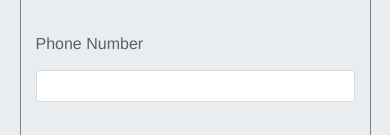
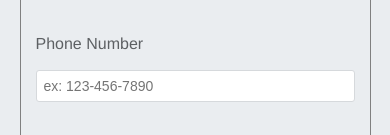
Before and after one commit to chapmancbVCU/cv-application, a React (Create React App) app: page / in a window 390 px wide. Shown: the part 709-844 px from the top of the page. Built offline with nearby package versions, Linux system fonts and the light colour scheme.

Commit message:
Added form validation for phone number input.

```diff
--- a/src/App.css
+++ b/src/App.css
@@ -76,7 +76,8 @@ body {
   flex-direction: column;
 }
 
-.form-row input[type='text'] {
+.form-row input[type='text'],
+.form-row input[type='tel'] {
   background-color: #FFFFFF;
   border: solid 1px #D6D9DC;
   border-radius: 3px;
@@ -168,7 +169,8 @@ h2 {
     align-items: flex-start; /* To avoid stretching */
     margin-bottom: 20px;
   }
-  .form-row input[type='text'] {
+  .form-row input[type='text'],
+  .form-row input[type='tel'] {
     height: initial;
     flex-grow: 1;
   }
--- a/src/components/CV.tsx
+++ b/src/components/CV.tsx
@@ -50,7 +50,7 @@ const CV : FC<CVProps> = ({
     return(
         <div className="cv-container">
             <div className="cv-header">
-                <img className="cv-photo"></img>
+                <img className="cv-photo" alt="Profile"></img>
                 <div className="name-title">
                     <div className="cv-header-text cv-name">{firstName}</div>
                     <div className="cv-header-text cv-name"> {lastName}</div>
--- a/src/components/Form.tsx
+++ b/src/components/Form.tsx
@@ -26,6 +26,7 @@ interface ApplicationProps {
     lastName: string;
     linkedInLink: string;
     phone: string;
+    phoneNumberFormatter: any;
     profile: string;
     title: string;
 }
@@ -47,6 +48,7 @@ const Form : FC<ApplicationProps> = ({
         handleTitleInput,
         lastName,
         linkedInLink,
+        phoneNumberFormatter,
         phone,
         profile,
         title
@@ -114,10 +116,14 @@ const Form : FC<ApplicationProps> = ({
                     <label htmlFor="phone">Phone Number</label>
                     <input id="phone"
                         name="phone"
-                        type="text"
-                        minLength={5}
+                        type="tel"
+                        pattern="[0-9]{3}-[0-9]{3}-[0-9]{4}"
+                        minLength={12}
+                        maxLength={12}
+                        placeholder="ex: 123-456-7890"
                         required
                         onChange={(event) => handlePhoneNumberInput(event)}
+                        onKeyDown={(event) => phoneNumberFormatter(event)}
                         value={phone}/>
                 </div>
                 <div className="form-row">
--- a/src/components/Main.tsx
+++ b/src/components/Main.tsx
@@ -25,6 +25,51 @@ function Main() {
     const [phone, setPhoneNumber] = useState("");
     const [profile, setProfile] = useState("");
     const [title, setTitle] = useState("");
+
+    /**
+     * Function that receives number as an input and formats it based on the
+     * length.  For strings less than three it does nothing. For values less
+     * than 7 you get a formatted string that looks like xxx-xxx.  If the
+     * input string is more than 7 then the formatted string looks like
+     * xxx-xxx-xx.  Client side validation is recommened as well.
+     *
+     * Do not call this function directly within the html file.  The
+     * phoneNumberFormatter function will be used to call this function in
+     * order to set the correct format.
+     * @param {string} value the string of numbers
+     * @returns The properly formatted string based on length.
+     */
+    function formatPhoneNumber(value: string): string {
+        // If input is falsy eg if the suer delets the input, then just return.
+        if(!value) return value;
+
+        // Clean the input for any non-digit values.
+        const phoneNumber = value.replace(/[^\d]/g, '');
+
+        /* phoneNumberLength is used to know when to apply or formatting for the
+           phone number. */
+        const phoneNumberLength = phoneNumber.length;
+
+        /* We need to return the value with no formatting if its less than four
+           digits.  This is to avoid weird behavior that occurs if you format
+           the area code too early. */
+        if(phoneNumberLength < 4) {
+            return phoneNumber;
+        }
+
+        /* If phoneNumberLength is greater than 4 and less than 7 we start to
+           return the formatted number. */
+        if(phoneNumberLength < 7) {
+            return `${phoneNumber.slice(0,3)}-${phoneNumber.slice(3)}`;
+        }
+
+        /* Finally, if the phoneNumberLength is greater than seven, we add the
+           last bit of formatting and return it. */
+        return `${phoneNumber.slice(0,3)}-${phoneNumber.slice(
+            3,
+            6,
+        )}-${phoneNumber.slice(6,9)}`;
+    }
 
     function handleAddressInput(event: any) {
         setAddress(event.target.value);
@@ -59,6 +104,18 @@ function Main() {
         setTitle(event.target.value);
     }
 
+    /**
+     * Uses an event object to get phone number input from webpage.
+     * The way this function works is we grab the value of what the user is
+     * typing into the input.  Next we format the value and set the value of
+     * the input field in the html document.
+     * @param event The event when a key is pressed down.
+     */
+    function phoneNumberFormatter(event: any) {
+        const formattedInputValue = formatPhoneNumber(event.target.value);
+        event.target.value = formattedInputValue;
+    }
+
     return(
         <div className="main">
             <Form
@@ -74,6 +131,7 @@ function Main() {
                 lastName={lastName}
                 linkedInLink={linkedInLink}
                 phone={phone}
+                phoneNumberFormatter={phoneNumberFormatter}
                 profile={profile}
                 title={title}
             />
```
